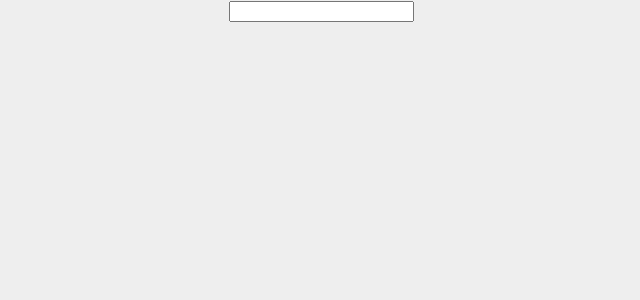
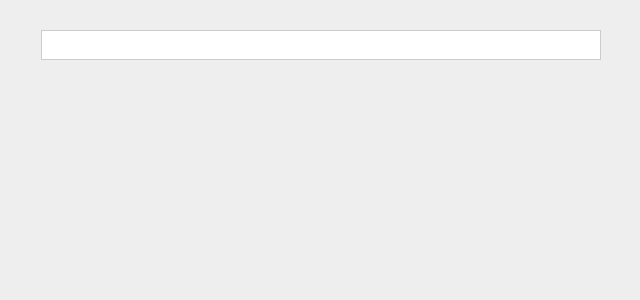
Before and after one commit to goodwin64/test-sonar, a React (Create React App) app: page / in a window 1280 px wide. Shown: the top 300 px of the page, without its empty margins (319-959 px from the left). Built offline with nearby package versions, Linux system fonts and the light colour scheme.

Commit message:
search results styling

```diff
--- a/src/App.tsx
+++ b/src/App.tsx
@@ -17,7 +17,7 @@ function App() {
   }, [searchInput])
 
   return (
-    <div className="App">
+    <div className="AppWrapper">
       <SearchBar onChange={setSearchInput} value={searchInput}/>
       {
         searchInput && (
--- a/src/SearchResults.tsx
+++ b/src/SearchResults.tsx
@@ -10,8 +10,11 @@ export function SearchResults(props: Props) {
     {
       props.repos.map(repo => (
         <div key={repo.name} className={'SearchResultsItem'}>
-          <img src={repo.logoUrl} alt="" />
-          <p>{repo.name} ⭐ {repo.stars}</p>
+          <div className="SearchResultsHeading">
+            <img src={repo.logoUrl} alt="" />
+            <p>{repo.name}</p>
+            <span>⭐ {repo.stars}</span>
+          </div>
           <p>{repo.description}</p>
         </div>
       ))
--- a/src/index.css
+++ b/src/index.css
@@ -13,21 +13,29 @@ code {
     monospace;
 }
 
+.AppWrapper {
+  width: 560px;
+  margin: auto;
+}
+
 .SearchBar {
-  margin-bottom: 40px;
+  margin: 30px 0;
+  height: 30px;
+  width: 100%;
+  border: 1px solid #ccc;
 }
 
 .SearchResultsList {
   display: flex;
   flex-direction: column;
   align-content: flex-start;
-  width: 720px;
-  margin: auto;
 }
 
 .SearchResultsItem {
   background-color: #fff;
-  margin-bottom: 20px;
+  margin-bottom: 15px;
+  border: 1px solid #ccc;
+  padding: 15px;
 }
 
 .SearchResultsLogo {
@@ -35,3 +43,17 @@ code {
   width: 20px;
   height: 20px;
 }
+
+.SearchResultsHeading {
+  display: flex;
+  justify-content: flex-start;
+  align-items: center;
+}
+
+.SearchResultsHeading > p {
+  margin: 0 20px;
+}
+
+.SearchResultsItem > p {
+  margin-bottom: 0;
+}
```
